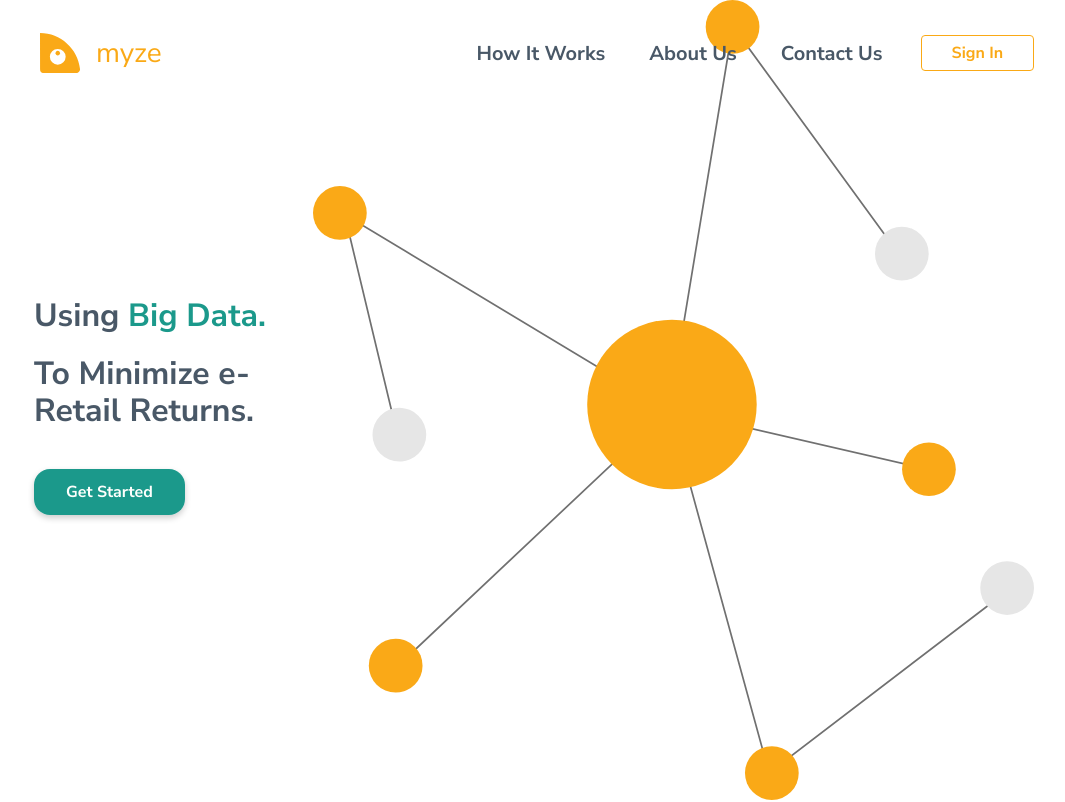
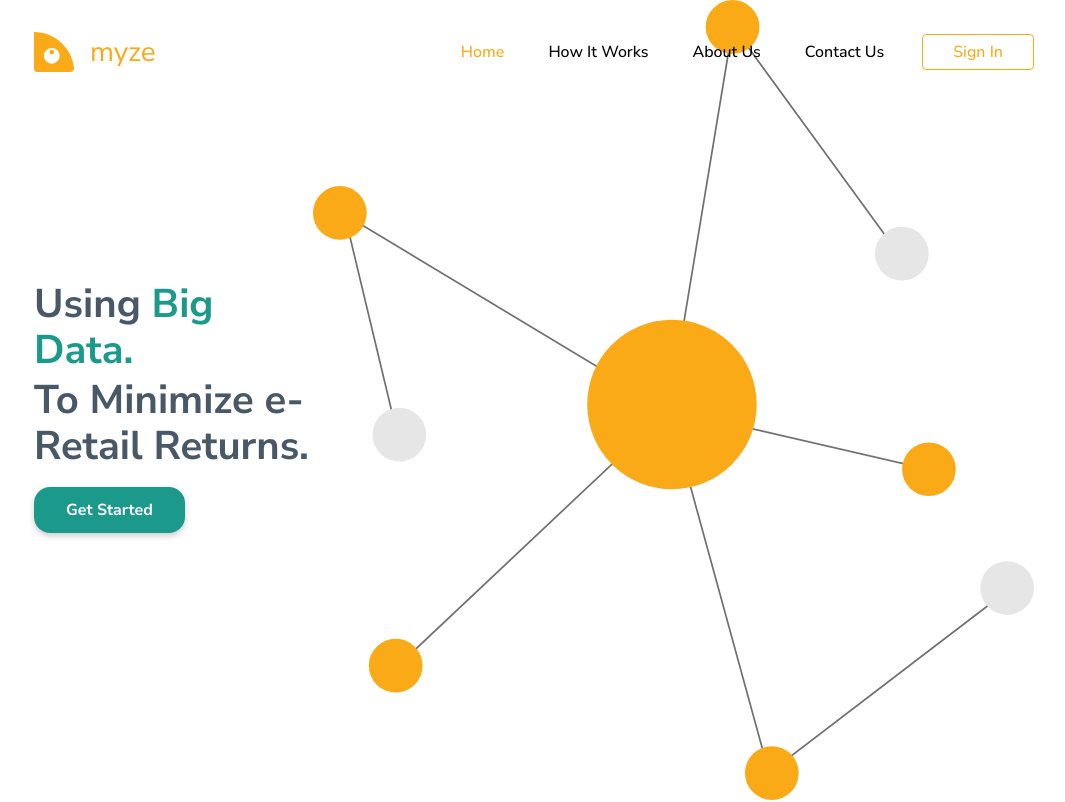
Before and after one commit to Myze-Team/myze-website, a React (Create React App) app: page / in a window 1280 px wide. Shown: the top 802 px of the page, without its empty margins (106-1171 px from the left). Built offline with nearby package versions, Linux system fonts and the light colour scheme.

Commit message:
made navbar list change color on scroll

```diff
--- a/src/pages/main/cover/index.module.scss
+++ b/src/pages/main/cover/index.module.scss
@@ -25,11 +25,14 @@
         color: $mturquoise;
       }
       span {
-        font-size: 2rem;
+        font-size: 2.5rem;
       }
     }
     h1 {
       color: $mdgray;
+      font-size: 2.5rem;
+      margin-top: .25rem;
+      margin-bottom: 0;
     }
   }
 }
@@ -38,5 +41,8 @@
   .coverPage {
     flex-direction: column-reverse;
     justify-content: center;
+    img {
+      margin-top: 4rem;
+    }
   }
 }
--- a/src/pages/main/navbar/index.module.scss
+++ b/src/pages/main/navbar/index.module.scss
@@ -32,6 +32,7 @@
   border-style: none;
   background-color: transparent;
   cursor: pointer;
+  padding: 0;
 }
 
 .myzeLogo {
@@ -52,14 +53,28 @@
   button, .loginButton {
     margin-left: 2rem;
     cursor: pointer;
-    font-weight: 700;
+    font-weight: 500;
     display: inline-block;
     border-style: none;
     background-color: transparent;
   }
+  button:not(.loginButton) {
+      padding-top: .5rem;
+      padding-bottom: .5rem;
+  }
   button {
-    color: $mdgray;
-    font-size: 1.25rem;
+    font-size: 1rem;
+    transition: color .25s;
+  }
+  button:hover {
+    color: $morange;
+    transition: color .25s;
+  }
+  .active {
+    color: $morange;
+  }
+  .inactive {
+    color: black;
   }
   .loginButton {
     padding: 8px 30px 8px 30px;
@@ -74,4 +89,9 @@
   .navbarList {
     display: none;
   }
+  .nav {
+    position: absolute;
+    padding-top: 1rem !important;
+    padding-bottom: 1rem !important;
+  }
 }
--- a/src/pages/main/navbar/index.tsx
+++ b/src/pages/main/navbar/index.tsx
@@ -15,7 +15,33 @@ const scrollTo = (id: string) => {
   });
 };
 
-const Navbar: React.FC<NavbarProps> = ({ scrolled }) => (
+const Navbar: React.FC<NavbarProps> = ({ scrolled }) => {
+  const [active, setActive] = React.useState('cover');
+  const handleActive = React.useCallback(() => {
+    var section = document.getElementById("root")?.getElementsByClassName("responsiveContainer") as HTMLCollectionOf<HTMLElement>;
+    var sections: { [key: string]: any } = {};
+    if(section != null) {
+      for(var i = 1; i < section.length; i++) {
+          sections[section[i].id] = section[i].offsetHeight;
+      }
+      var currentScroll = document.documentElement.scrollTop || document.body.scrollTop;
+      var total = 0;
+      var s: string;
+      for (s in sections) {
+        if (currentScroll > total - 300 && currentScroll < total + sections[s] - 300) {
+          setActive(s);
+        }
+        total = total + sections[s];
+      }
+    }
+  }, []);
+  React.useEffect(() => {
+    window.addEventListener('scroll', handleActive);
+    return () => {
+      window.removeEventListener('scroll', handleActive);
+    };
+  }, [handleActive]);
+  return (
     <div className={`${styles.nav} ${scrolled}`}>
       <div className={`${styles.navbar} responsiveContainer`}>
         <button type="button" className={styles.logoContainer} onClick={() => scrollTo('cover')}>
@@ -23,10 +49,13 @@ const Navbar: React.FC<NavbarProps> = ({ scrolled }) => (
           <div className={styles.logoText}>myze</div>
         </button>
         <div className={styles.navbarList}>
-        <button type="button" onClick={() => scrollTo('how-it-works')}>
+          <button type="button" className={`${active}` == 'cover' ? `${styles.active}` : `${styles.inactive}`} onClick={() => {scrollTo('cover')}}>
+            Home
+          </button>
+          <button type="button" className={`${active}` == 'how-it-works' ? `${styles.active}` : `${styles.inactive}`} onClick={() => {scrollTo('how-it-works')}}>
             How It Works
           </button>
-        <button type="button" onClick={() => scrollTo('about-us')}>
+          <button type="button" className={`${active}` == 'about-us' ? `${styles.active}` : `${styles.inactive}`} onClick={() => {scrollTo('about-us')}}>
             About Us
           </button>
           <button type="button">Contact Us</button>
@@ -37,5 +66,5 @@ const Navbar: React.FC<NavbarProps> = ({ scrolled }) => (
       </div>
     </div>
   );
-
+};
 export default Navbar;
```
Lines whose indentation alone changed are shown as unchanged.
